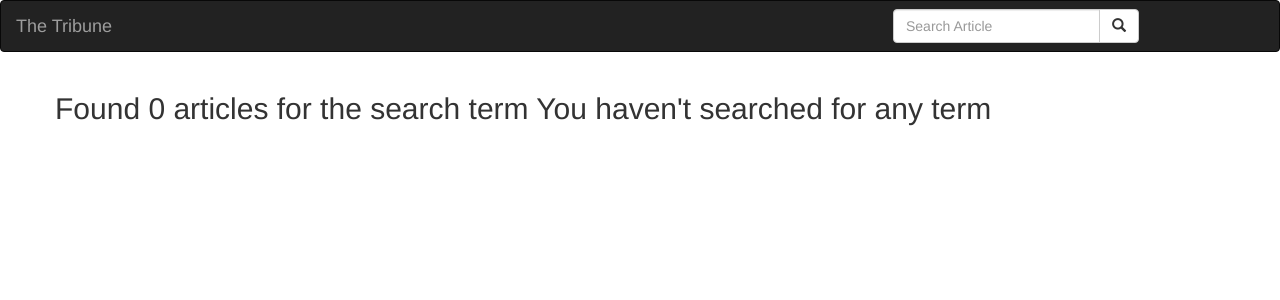
After one commit to kepha-okari/the_tribune, a Django app: page /search/ in a window 1280 px wide. The commit adds this page. Shown: the top 300 px of the page. Run offline with Django 3.2, Linux system fonts and the light colour scheme; some libraries are stand-ins or nearby versions.

```diff
--- /dev/null
+++ b/tribune/news/templates/all-news/search.html
@@ -0,0 +1,25 @@
+{%extends 'all-news/base.html'%}
+{% block content %}
+<div class="container">
+
+  <div class="row">
+    {% if articles%}
+      <h2>Found {{ articles|length }} of searched term {{message}}</h2>
+    {% else %}
+      <h2> Found 0 articles for the search term {{message}}</h2>
+    {% endif %}
+
+  </div>
+
+  <div class="row">
+
+  {% if articles %}
+    {% for article in articles %}
+      <div class="col-sm-6 col-md-3">
+          <h1>{{article.title}}</h1>
+      </div>
+    {% endfor %}
+  {% endif %}
+  </div>
+</div>
+{% endblock %}
--- a/tribune/news/templates/all-news/today-news.html
+++ b/tribune/news/templates/all-news/today-news.html
@@ -14,6 +14,10 @@
       <p class="text-center"> {{ news_item.post }} </p>
 
     </div>
+        <!--Display news Article images  -->
+     <div class="col-xs-6 col-sm-6 col-md-6 col-lg-6">
+       <img src="{{news_item.article_image.url}}" class="img-responsive" alt="Image">
+     </div>
 
   </div>
 
--- a/tribune/news/templates/navbar.html
+++ b/tribune/news/templates/navbar.html
@@ -11,6 +11,21 @@
     <div class="navbar-header">
       <a class="navbar-brand" href="{% url 'newsToday' %}">The Tribune</a>
     </div>
+    <!-- Adding a search form  -->
+      <div class="col-sm-4 col-md-4 navbar-right">
+
+        <form class="navbar-form" role="search" action="{% url 'search_results' %}">
+
+          <div class="input-group">
+            <input type="text" class="form-control" placeholder="Search Article" name="article">
+            <div class="input-group-btn">
+              <button class="btn btn-default" type="submit"><i class="glyphicon glyphicon-search"></i></button>
+            </div>
+          </div>
+
+        </form>
+      </div>
+      <!-- search form end -->
   </div>
 </nav>
 </body>
--- a/tribune/news/urls.py
+++ b/tribune/news/urls.py
@@ -1,8 +1,15 @@
 from django.conf.urls import url
 from . import views
+from django.conf import settings
+from django.conf.urls.static import static
 
 urlpatterns=[
     # url('^$',views.welcome,name = 'welcome'),
     url(r'^$',views.news_today,name='newsToday'), #new root page
-    url(r'^archives/\d{4}-\d{2}-\d{2}/$',views.past_days_news,name = 'pastNews')
+    url(r'^archives/\d{4}-\d{2}-\d{2}/$',views.past_days_news,name = 'pastNews'),
+    url(r'^search/', views.search_results, name='search_results'),
+    url(r'^article/(\d+)',views.article,name= 'articles')
 ]
+
+if settings.DEBUG:
+    urlpatterns+= static(settings.MEDIA_URL, document_root = settings.MEDIA_ROOT)
--- a/tribune/news/views.py
+++ b/tribune/news/views.py
@@ -30,29 +30,6 @@ def convert_dates(dates):
     day = days[day_number]
     return day
 
-# def past_days_news(request,past_date):
-#
-#     try:
-#         # Converts data from the string Url
-#         date = dt.datetime.strptime(past_date,'%Y-%m-%d').date()
-#
-#     except ValueError:
-#         # Raise 404 error when ValueError is thrown
-#         raise Http404()
-#
-#     # Converts data from the string Url
-#         day = convert_dates(date)
-#     html = f'''
-#         <html>
-#             <body>
-#                 <h1>News for {day} {date.day}-{date.month}-{date.year}</h1>
-#             </body>
-#         </html>
-#             '''
-#     return HttpResponse(html)
-
-####
-
 def news_today(request):
     date = dt.date.today()
     news = Article.todays_news()
@@ -75,3 +52,25 @@ def past_days_news(request, past_date):
 
     news = Article.days_news(date)
     return render(request, 'all-news/past-news.html', {"date": date,"news":news})
+
+#search title on the navbar
+def search_results(request):
+
+    if 'article' in request.GET and request.GET["article"]:
+        search_term = request.GET.get("article")
+        searched_articles = Article.search_by_title(search_term)
+        message = f"{search_term}"
+
+        return render(request, 'all-news/search.html',{"message":message,"articles": searched_articles})
+
+    else:
+        message = "You haven't searched for any term"
+        return render(request, 'all-news/search.html',{"message":message})
+
+
+def article(request,article_id):
+    try:
+        article = Article.objects.get(id = article_id)
+    except DoesNotExist:
+        raise Http404()
+    return render(request,"all-news/article.html", {"article":article})
--- a/tribune/tribune/settings.py
+++ b/tribune/tribune/settings.py
@@ -65,6 +65,7 @@ TEMPLATES = [
                 'django.template.context_processors.request',
                 'django.contrib.auth.context_processors.auth',
                 'django.contrib.messages.context_processors.messages',
+                'django.template.context_processors.media',
             ],
         },
     },
@@ -124,3 +125,5 @@ USE_TZ = True
 # https://docs.djangoproject.com/en/1.11/howto/static-files/
 
 STATIC_URL = '/static/'
+MEDIA_URL = '/media/'
+MEDIA_ROOT = os.path.join(BASE_DIR, 'media')
```
Also changed, not shown: tribune/news/models.py (+7 -0 lines), tribune/news/templates/all-news/article.html (added, +25 -0 lines), tribune/media/articles/BroadcastNews_600x300.jpg (added), tribune/media/articles/BroadcastNews_600x300_EGA0SxX.jpg (added), tribune/media/articles/BroadcastNews_600x300_HRK4DP9.jpg (added), tribune/media/articles/BroadcastNews_600x300_KhI6SPr.jpg (added), tribune/media/articles/BroadcastNews_600x300_Zkk05ED.jpg (added), tribune/media/articles/BroadcastNews_600x300_l6xnWIq.jpg (added), tribune/media/articles/BroadcastNews_600x300_rAml5Bg.jpg (added), tribune/news/migrations/0005_article_article_image.py (added).
